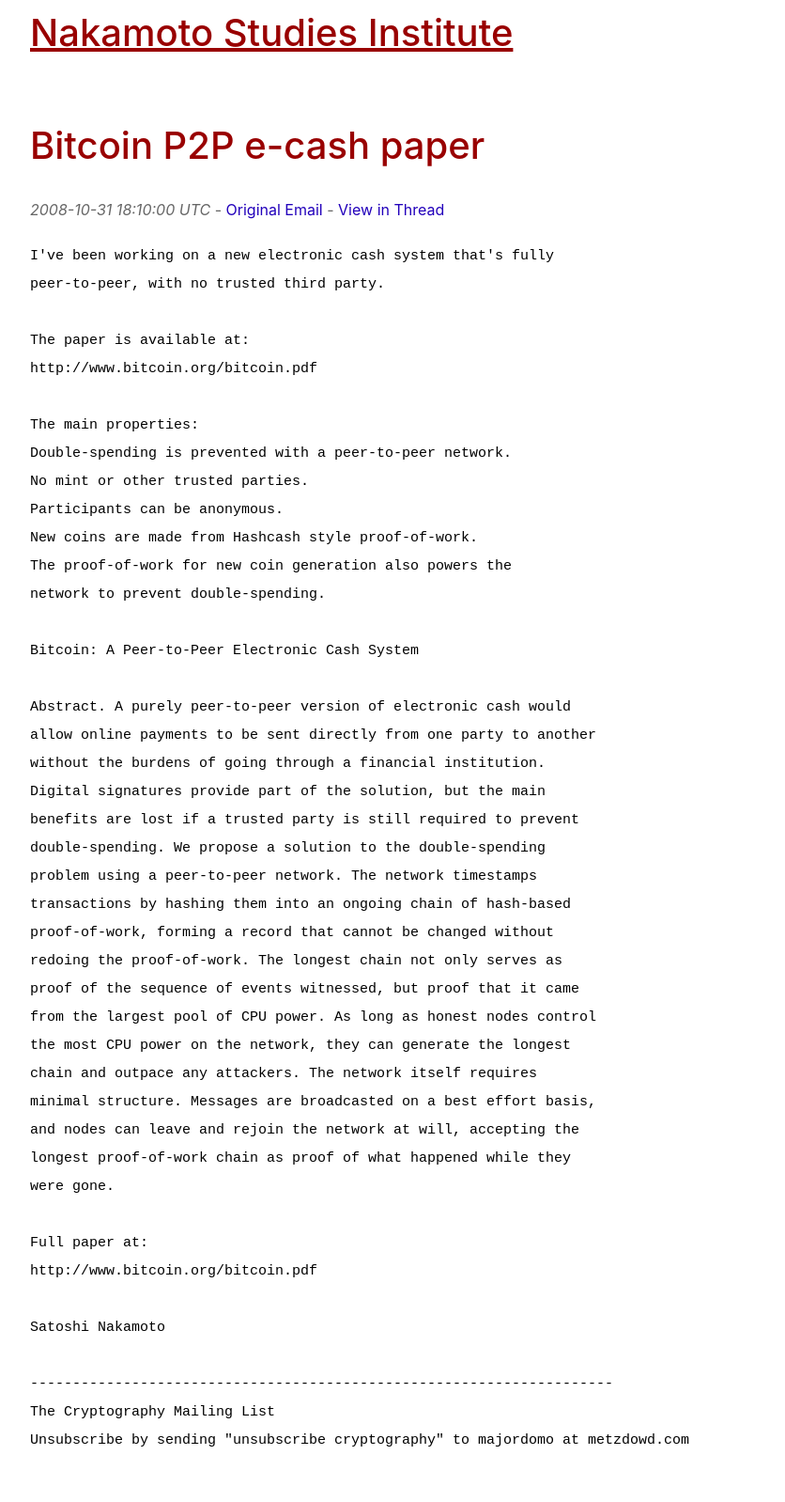
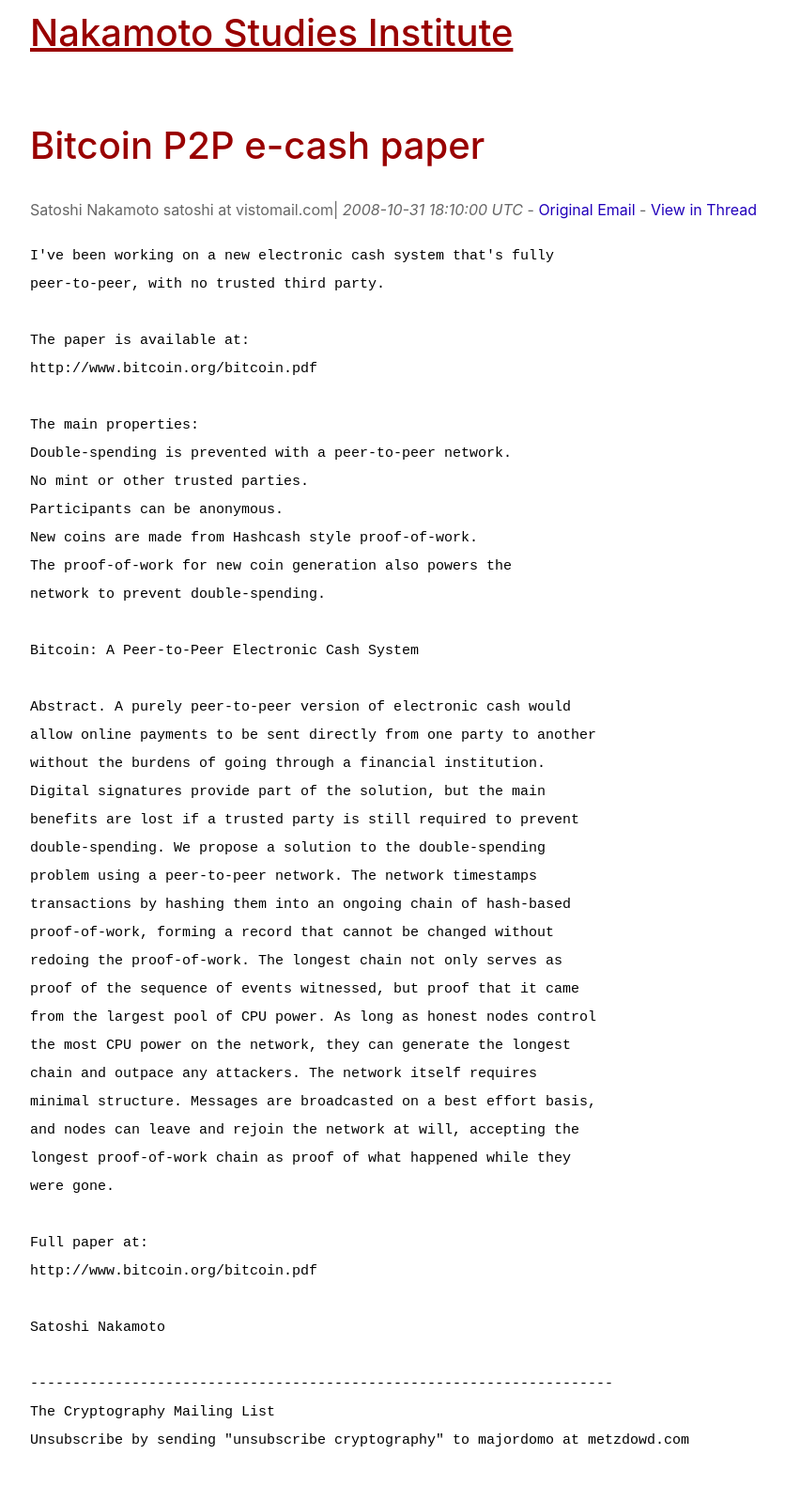
Before and after one commit to nakamotostudies/nakamotostudies.github.io, a Jekyll site: the page built from emails/cryptography/1.md, in a window 1280 px wide. Shown: the whole page at 94% size, without its empty margins (58-894 px from the left). Built offline with Jekyll 4.4.1, drawn with Linux system fonts in a browser that asks for light colours.

Commit message:
Update 1.md

```diff
--- a/emails/cryptography/1.md
+++ b/emails/cryptography/1.md
@@ -5,7 +5,7 @@ layout: default
 
 
 
-<small><em>2008-10-31 18:10:00 UTC</em>
+<small>Satoshi Nakamoto satoshi at vistomail.com| <em>2008-10-31 18:10:00 UTC</em>
           - <a href="http://www.metzdowd.com/pipermail/cryptography/2008-October/014810.html">Original Email</a>
           - <a href="/emails/cryptography/threads/1/#014810">View in Thread</a>
         </small>
```
